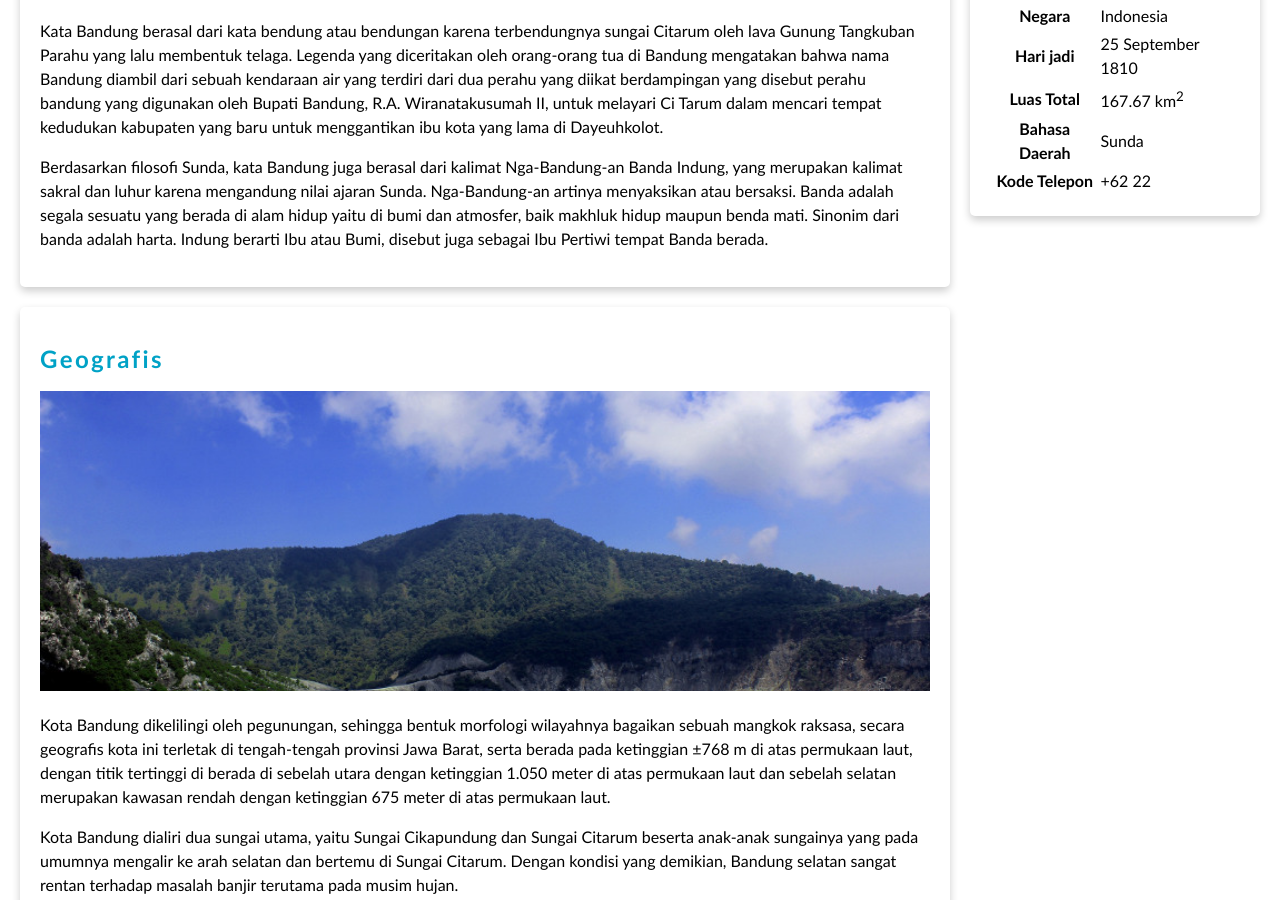
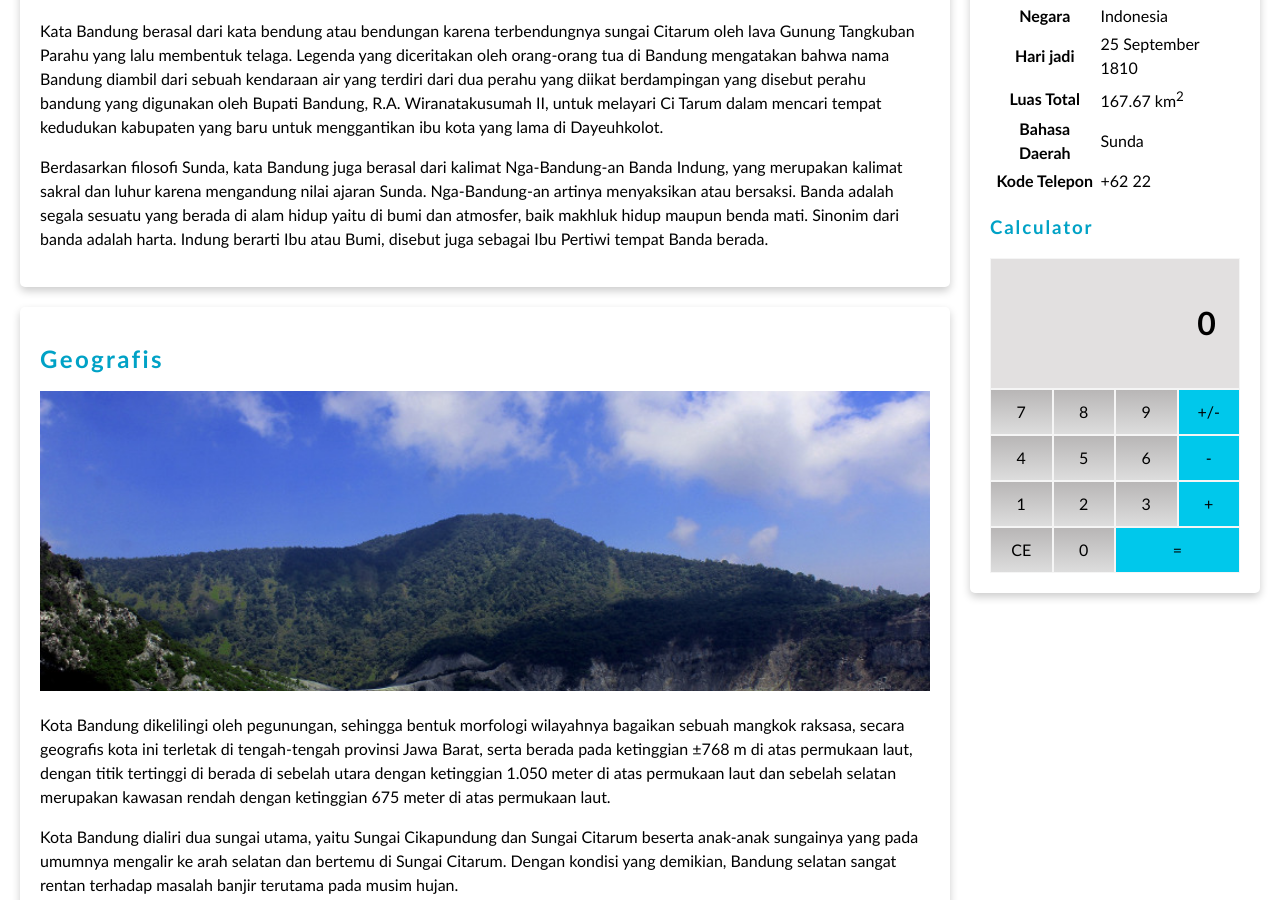
Before and after one commit to ricci22/DicodingBDPW, a plain HTML site: page src/index.html in a window 1280 px wide. Shown: the part 735-1635 px from the top of the page. Drawn offline with Linux system fonts and the light colour scheme.

Commit message:
commit .78

```diff
--- a/src/assets/styles/style.css
+++ b/src/assets/styles/style.css
@@ -22,9 +22,15 @@ h2, h3 {
     color: #00a2c6;
 }
 
+header {
+    display: inline;
+}
+
 nav {
     background-color: #00a2c6;
     padding: 5px;
+    position: sticky;
+    top: 0;
 }
 
 nav a {
@@ -59,15 +65,15 @@ nav li {
     margin-top: 20px;
 }
 
-.profile header {
-    text-align: center;
-}
-
 .featured-image {
     width: 100%;
     max-height: 300px;
     object-fit: cover;
     object-position: center;
+}
+
+.profile header {
+    text-align: center;
 }
 
 .profile img {
@@ -85,6 +91,52 @@ aside {
     padding-left: 20px;
 }
 
+.flex-container-column {
+    display: flex;
+    flex-direction: column;
+
+    max-width: 800px;
+    margin: 0 auto;
+    text-align: right;
+}
+
+.flex-container-row {
+    display: flex;
+}
+
+.button {
+    flex-basis: 25%;
+
+    font-size: 1em;
+    text-align: center;
+    padding: 10px;
+    border: 1px solid whitesmoke;
+    background: -webkit-linear-gradient(top, #b8b6b6, #ddd);
+    cursor: pointer
+}
+
+.button:hover {
+    font-weight: bold;
+}
+
+.display {
+    width: 100%;
+    font-size: 2em;
+    padding: 10px 20px;
+    border: 1px solid whitesmoke;
+    background-color: #e2e0e0;
+}
+
+.double {
+    flex-basis: 50%;
+}
+
+.operator,
+.negative,
+.equals {
+    background: #00c8eb;
+}
+
 footer {
     padding: 20px;
     color: white;
@@ -92,3 +144,14 @@ footer {
     text-align: center;
     font-weight: bold;
 }
+
+@media screen and (max-width: 1000px) {
+    #content,
+    aside {
+        width: 100%;
+        padding: 0;
+    }
+    .button {
+        padding: 10px;
+    }
+}
--- a/src/index.html
+++ b/src/index.html
@@ -4,6 +4,7 @@
 		<title>Dicoding Learning</title>
 		<link rel="stylesheet" href="assets/styles/style.css">
 		<!--link rel="stylesheet" href="https://stackpath.bootstrapcdn.com/bootstrap/4.3.1/css/bootstrap.min.css"-->
+		<meta name="viewport" content="width=device-width, initial-scale=1">
 	</head>
 	<body>
 		<header>
@@ -13,9 +14,9 @@
 			</div>
 			<nav>
 				<ul>
-					<li><a href="#sejarah">Sejarah</a></li>
-					<li><a href="#geografis">Geografis</a></li>
-					<li><a href="#wisata">Wisata</a></li>
+					<li><a href="#sejarah" title="Sejarah">Sejarah</a></li>
+					<li><a href="#geografis" title="Geografis">Geografis</a></li>
+					<li><a href="#wisata" title="Wisata">Wisata</a></li>
 				</ul>
 			</nav>
 		</header>
@@ -112,6 +113,37 @@
 							</tr>
 						</table>
 					</section>
+					<section>
+						<h3>Calculator</h3>
+						<div class="flex-container-column">
+							<div class="display">
+								<h1 id="displayNumber">0</h1>
+							</div>
+							<div class="flex-container-row">
+								<div class="button">7</div>
+								<div class="button">8</div>
+								<div class="button">9</div>
+								<div class="button negative">+/-</div>
+							</div>
+							<div class="flex-container-row">
+								<div class="button">4</div>
+								<div class="button">5</div>
+								<div class="button">6</div>
+								<div class="button operator">-</div>
+							</div>
+							<div class="flex-container-row">
+								<div class="button">1</div>
+								<div class="button">2</div>
+								<div class="button">3</div>
+								<div class="button operator">+</div>
+							</div>
+							<div class="flex-container-row">
+								<div class="button clear">CE</div>
+								<div class="button">0</div>
+								<div class="button double equals">=</div>
+							</div>
+						</div>
+					</section>
 				</article>
 			</aside>
 		</main>
```
